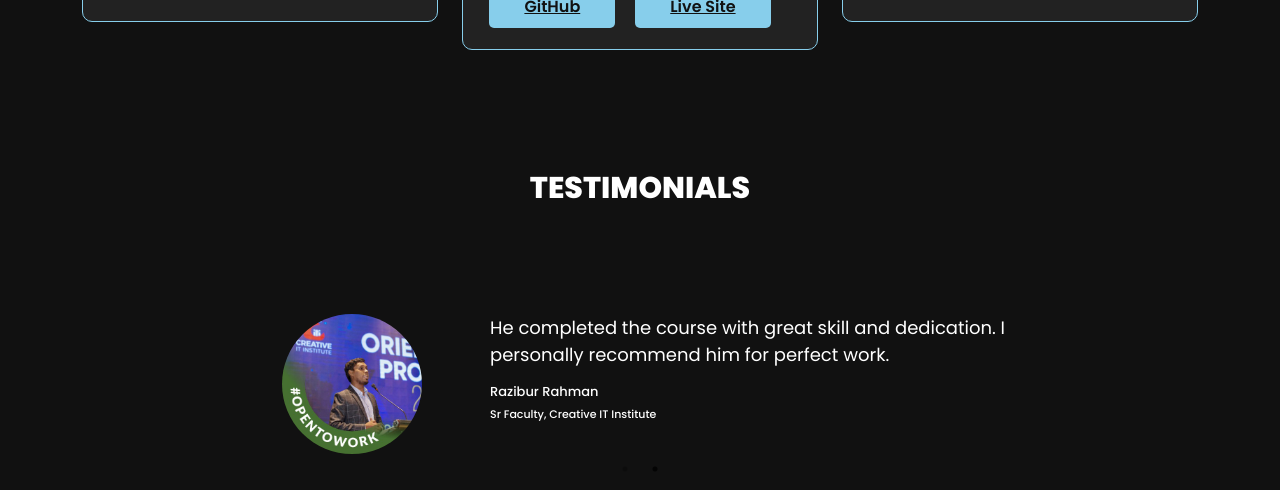
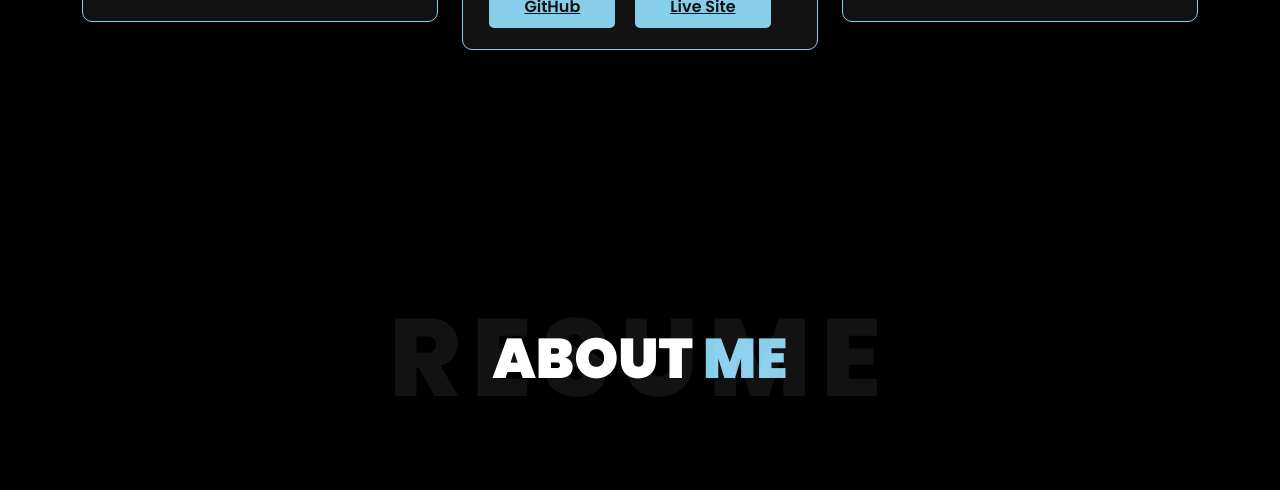
Before and after one commit to fahim-sarker/My-Portfolio, a React (Vite) app: page / in a window 1280 px wide. Shown: the part 1714-2204 px from the top of the page. Built offline with nearby package versions, Linux system fonts and the light colour scheme.

Commit message:
change the banner

```diff
--- a/src/components/banner/banner.css
+++ b/src/components/banner/banner.css
@@ -1,6 +1,6 @@
 #banner{
     padding: 150px 0 150px 0;
-    background: url(../../assets/banner2.png) no-repeat center;
+    background: url(../../assets/banner5.png) no-repeat center/cover;
     margin-bottom: 50px;
 }
 .ban-img{
--- a/src/components/contact/contact.css
+++ b/src/components/contact/contact.css
@@ -242,7 +242,7 @@
     .contact-item form input {
         padding: 12px 15px 12px 25px;
         margin: 0 0 20px 0px;
-        width: 51%;
+        width: 100%;
     }
     .contact-item form textarea {
         padding: 12px 15px 12px 25px;
--- a/src/components/portfolio/Work.jsx
+++ b/src/components/portfolio/Work.jsx
@@ -220,7 +220,7 @@ const Work = () => {
             </Tab>
           </Tabs>
         </Row>
-        <Row>
+        {/* <Row>
           <div className="review">
             <div className="review-head text-center">
               <h2>Testimonials</h2>
@@ -241,7 +241,7 @@ const Work = () => {
               />
             </Slider>
           </div>
-        </Row>
+        </Row> */}
       </Container>
     </section>
   );
--- a/src/index.css
+++ b/src/index.css
@@ -7,7 +7,7 @@ svg{
     vertical-align: unset !important;
 }
 body{
-    background: #111 !important;
+    background: #000 !important;
 }
 ul{
     list-style: none;
```
Also changed, not shown: src/assets/banner4.png (added), 1 other file (tests, documents, lock files or other folders).
